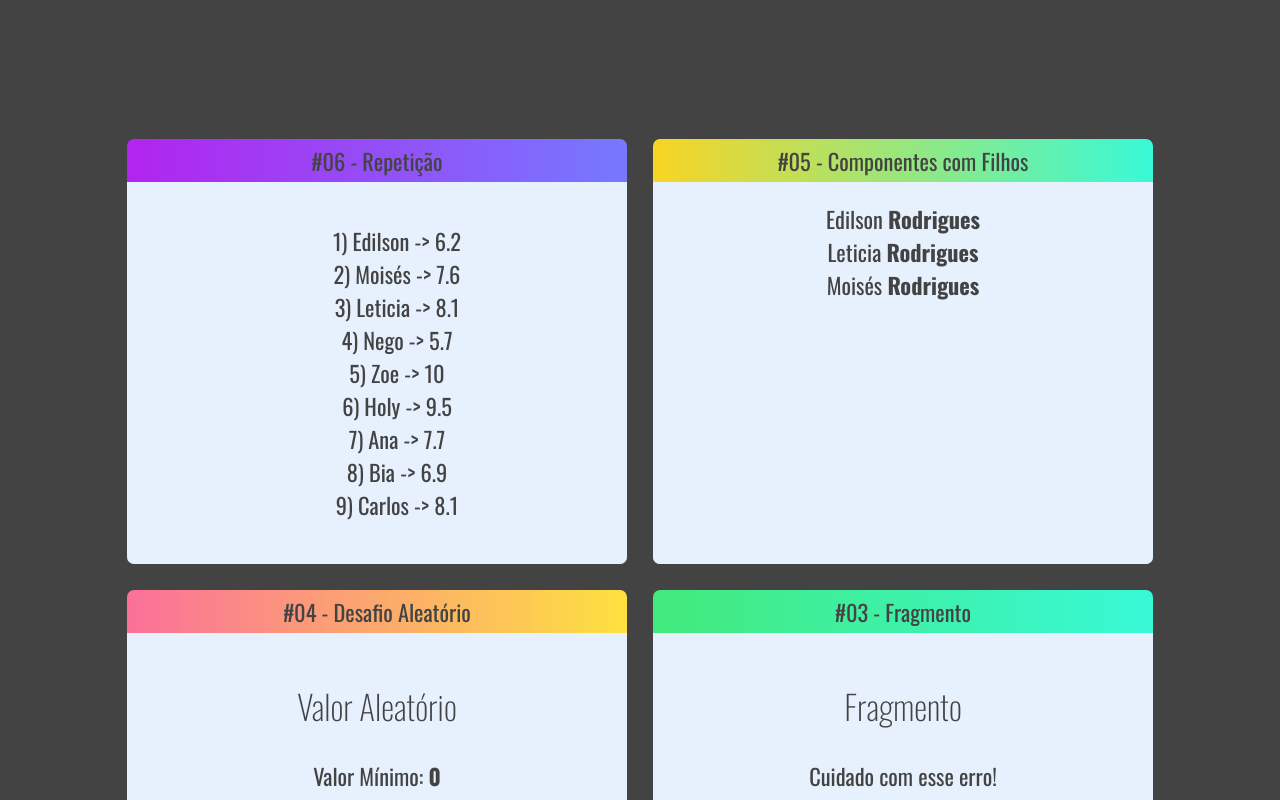
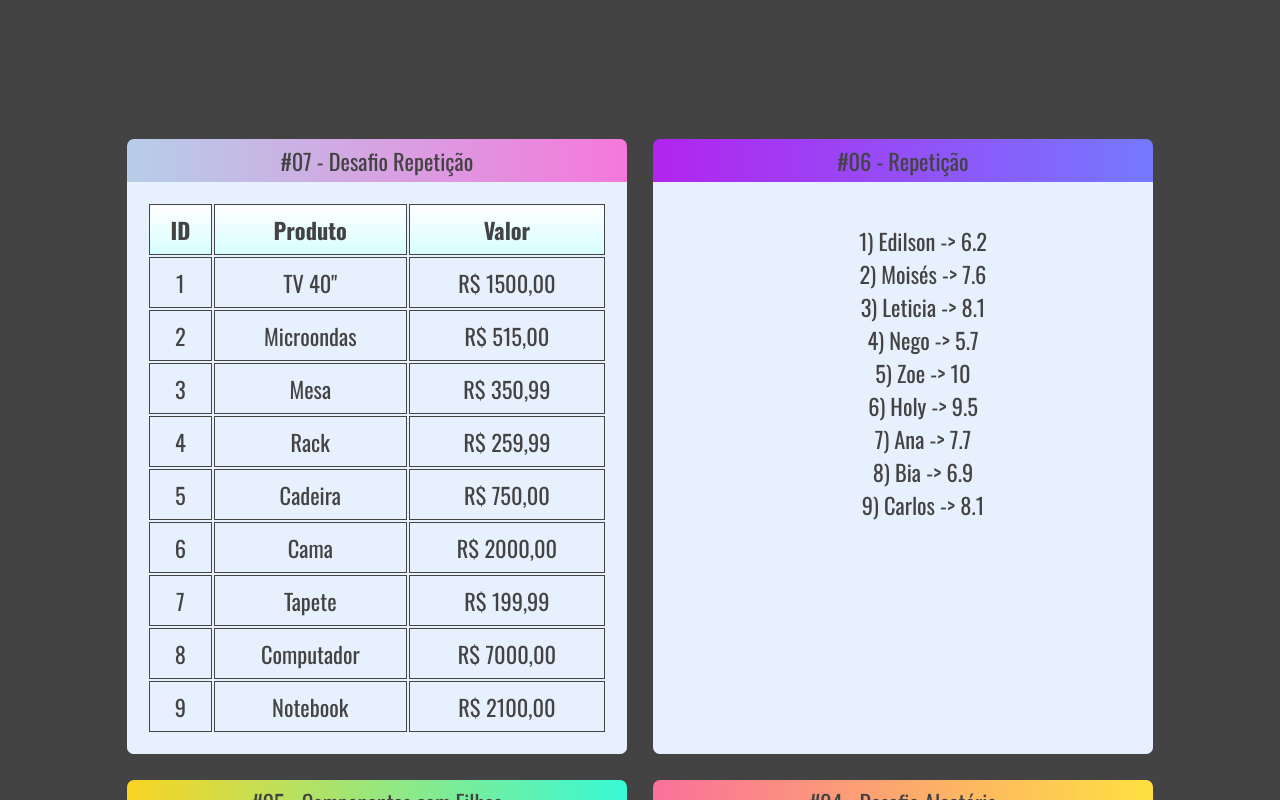
Before and after one commit to edilson-rodrigues/fundamentos_react, a React (Create React App) app: page / in a window 1280 px wide. Shown: the top 800 px of the page. Built offline with nearby package versions, Linux system fonts and the light colour scheme.

Commit message:
desafio repetição

```diff
--- a/src/App.jsx
+++ b/src/App.jsx
@@ -1,5 +1,6 @@
 import './App.css';
 
+import TabelaProdutos from './components/repeticao/TabelaProdutos';
 import ListaAlunos from './components/repeticao/ListaAlunos';
 import Primeiro from './components/basicos/Primeiro';
 import ComParametro from './components/basicos/ComParametro';
@@ -18,6 +19,13 @@ export default () =>
         <h1>Fundamentos React</h1>
 
         <div className="Cards">
+            <Card
+                titulo="#07 - Desafio Repetição"
+                firstColor="#B6CEE8"
+                secoundColor="#F578DC"
+            >
+                <TabelaProdutos />
+            </Card>
             <Card
                 titulo="#06 - Repetição"
                 firstColor="#b224ef"
--- /dev/null
+++ b/src/components/repeticao/TabelaProdutos.css
@@ -0,0 +1,14 @@
+table {
+    width: 100%;
+}
+
+td,
+th {
+    border: 1px solid #454545;
+    text-align: center;
+    padding: 8px;
+}
+
+th {
+    background-image: linear-gradient(#FFFEFF 0%, #D7FFFE 100%);
+}
--- /dev/null
+++ b/src/components/repeticao/TabelaProdutos.jsx
@@ -0,0 +1,35 @@
+import * as React from 'react';
+import produtos from '../../data/produtos'
+import './TabelaProdutos.css'
+
+// eslint-disable-next-line
+export default _ => {
+
+    const tabelaProdutos = produtos.map(produto => {
+        return (
+            <tr key={produto.id}>
+                <td>{produto.id}</td>
+                <td>{produto.nomeProduto}</td>
+                <td>R$ {parseFloat(produto.precoProduto).toFixed(2).replace('.', ',')}</td>
+            </tr>
+        )
+    })
+    return (
+        <div>
+            <table>
+                <thead>
+                    <tr>
+                        <th>ID</th>
+                        <th>Produto</th>
+                        <th>Valor</th>
+                    </tr>
+                </thead>
+                <tbody>
+                    {tabelaProdutos}
+                </tbody>
+
+            </table>
+
+        </div>
+    )
+}
--- /dev/null
+++ b/src/data/produtos.js
@@ -0,0 +1,11 @@
+export default [
+    { id: 1, nomeProduto: 'TV 40"', precoProduto: 1500.00 },
+    { id: 2, nomeProduto: 'Microondas', precoProduto: 515.0 },
+    { id: 3, nomeProduto: 'Mesa', precoProduto: 350.99 },
+    { id: 4, nomeProduto: 'Rack', precoProduto: 259.99 },
+    { id: 5, nomeProduto: 'Cadeira', precoProduto: 750.0 },
+    { id: 6, nomeProduto: 'Cama', precoProduto: 2000.00 },
+    { id: 7, nomeProduto: 'Tapete', precoProduto: 199.99 },
+    { id: 8, nomeProduto: 'Computador', precoProduto: 7000.00 },
+    { id: 9, nomeProduto: 'Notebook', precoProduto: 2100.00 },
+]
```
